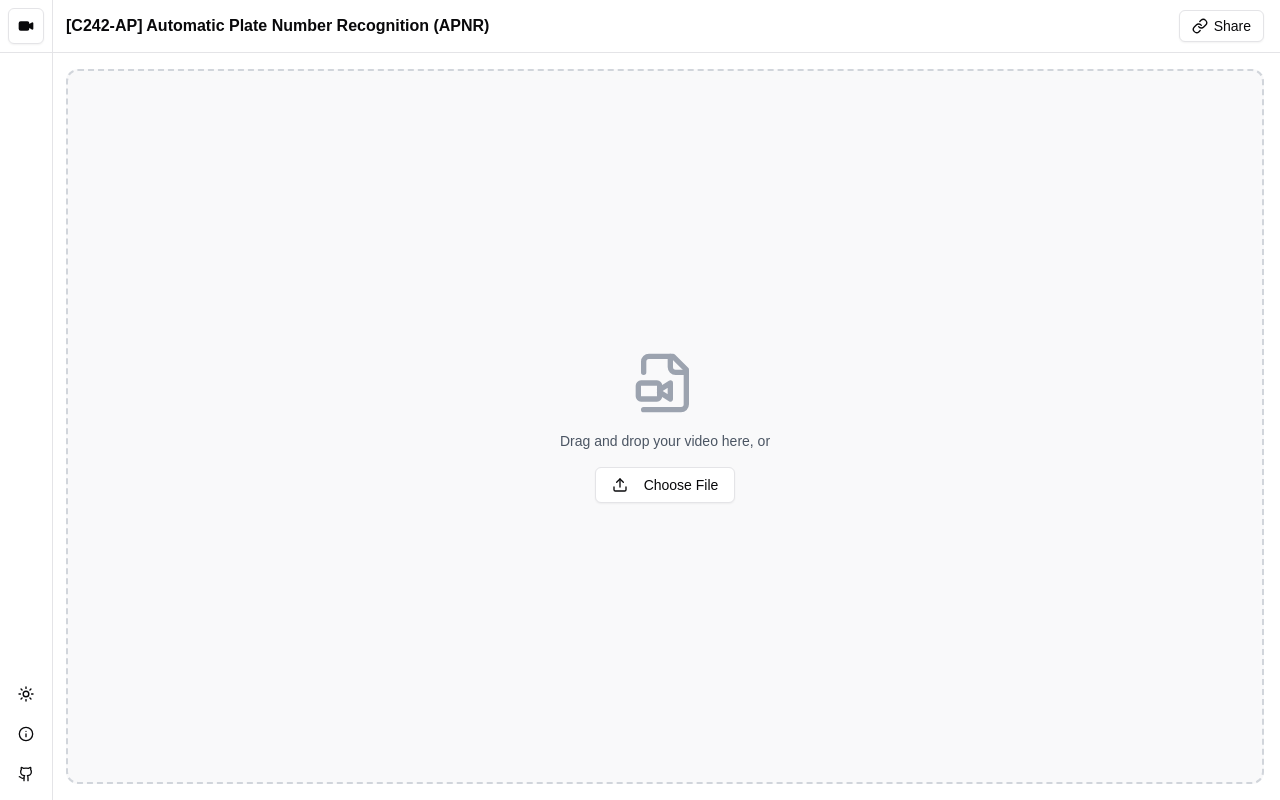
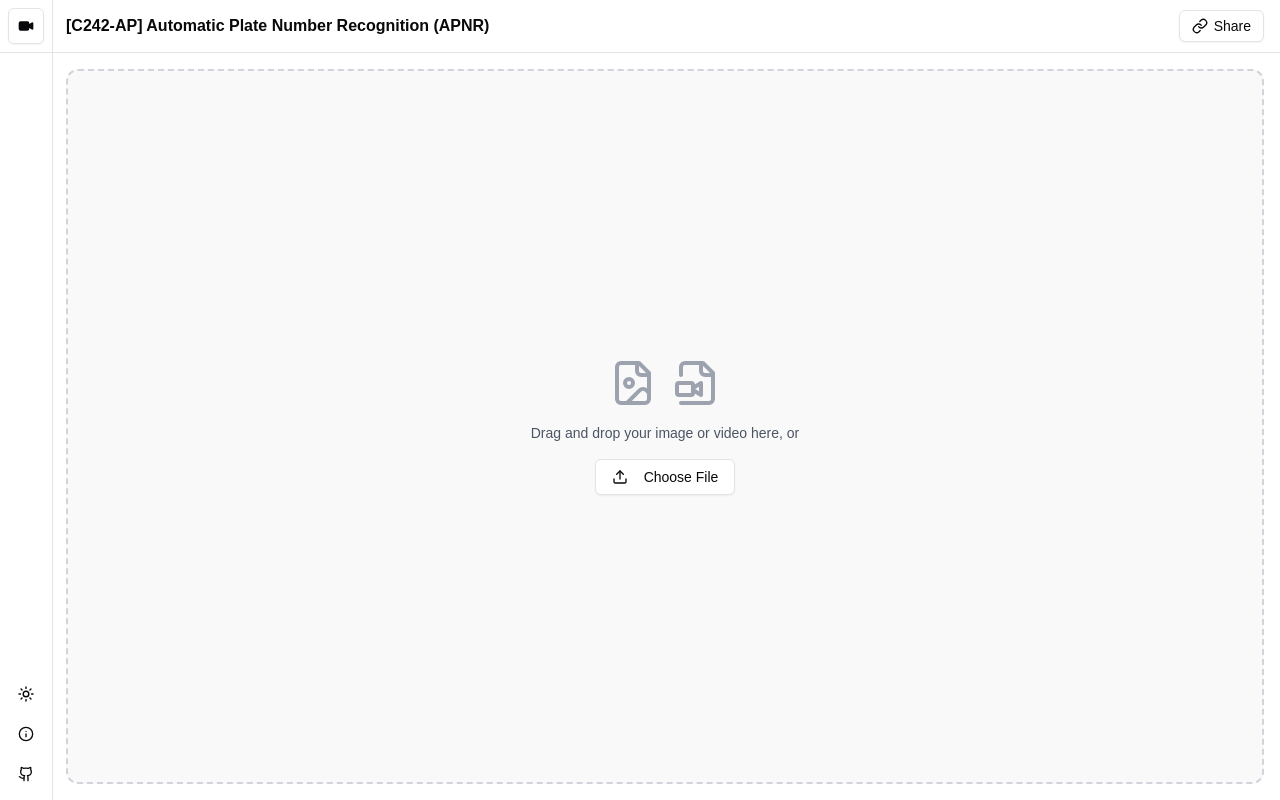
Before and after one commit to SyafiqMSI/anpr-bangkit-hg, a Next.js app: page / in a window 1280 px wide. Built offline with nearby package versions, Linux system fonts and the light colour scheme.

Commit message:
feat(api): post get 5000, flask

```diff
--- a/src/app/page.tsx
+++ b/src/app/page.tsx
@@ -10,6 +10,7 @@ import {
 } from '@/components/ui/tooltip';
 import { useToast } from '@/hooks/use-toast';
 import {
+  FileImage,
   FileVideo2,
   Github,
   LinkIcon,
@@ -23,15 +24,19 @@ import React, { useRef, useState } from 'react';
 import Link from 'next/link';
 import { Badge } from '@/components/ui/badge';
 import { ModeToggle } from '@/components/ui/mode-toggle';
+import Image from 'next/image';
+import { ProcessingStatus } from '@/components/processing-status';
 
-const VideoUpload: React.FC<{ onFileSelect: (file: File | null) => void }> = ({ onFileSelect }) => {
+const MediaUpload: React.FC<{ onFileSelect: (file: File | null) => void; onSubmit: (file: File) => void }> = ({ onFileSelect, onSubmit }) => {
   const [selectedFile, setSelectedFile] = useState<File | null>(null);
+  const [previewUrl, setPreviewUrl] = useState<string | null>(null);
   const fileInputRef = useRef<HTMLInputElement>(null);
 
   const handleFileSelect = (event: React.ChangeEvent<HTMLInputElement>) => {
     const file = event.target.files?.[0];
     if (file) {
       setSelectedFile(file);
+      setPreviewUrl(URL.createObjectURL(file));
       onFileSelect(file);
       console.log('Attach file:', file);
     }
@@ -39,6 +44,7 @@ const VideoUpload: React.FC<{ onFileSelect: (file: File | null) => void }> = ({
 
   const handleCancel = () => {
     setSelectedFile(null);
+    setPreviewUrl(null);
     onFileSelect(null);
   };
 
@@ -52,13 +58,16 @@ const VideoUpload: React.FC<{ onFileSelect: (file: File | null) => void }> = ({
     event.stopPropagation();
 
     const file = event.dataTransfer.files[0];
-    if (file && file.type.startsWith('video/')) {
+    if (file && (file.type.startsWith('video/') || file.type.startsWith('image/'))) {
       setSelectedFile(file);
+      setPreviewUrl(URL.createObjectURL(file));
+      onFileSelect(file);
     }
   };
 
   const handleSubmit = () => {
     if (selectedFile) {
+      onSubmit(selectedFile);
       console.log('Submitting file:', selectedFile);
     }
   };
@@ -69,28 +78,51 @@ const VideoUpload: React.FC<{ onFileSelect: (file: File | null) => void }> = ({
       onDragOver={handleDragOver}
       onDrop={handleDrop}
     >
-      <FileVideo2 className="w-16 h-16 text-gray-400 mb-4" />
-
-      <p className="text-sm text-gray-600 mb-4">
-        Drag and drop your video here, or
-      </p>
+      {!previewUrl ? (
+        <>
+          <div className="flex gap-4 mb-4">
+            <FileImage className="w-12 h-12 text-gray-400" />
+            <FileVideo2 className="w-12 h-12 text-gray-400" />
+          </div>
+          <p className="text-sm text-gray-600">
+            Drag and drop your image or video here, or
+          </p>
+        </>
+      ) : (
+        <div className="w-full max-w-[320px]">
+          {selectedFile?.type.startsWith('video/') ? (
+            <video controls className="w-full h-auto rounded-lg">
+              <source src={previewUrl} type={selectedFile?.type} />
+              Your browser does not support the video tag.
+            </video>
+          ) : (
+            <Image
+              src={previewUrl}
+              alt="Preview"
+              className="w-full h-auto rounded-lg"
+              width={320}
+              height={240}
+            />
+          )}
+        </div>
+      )}
 
       <input
         type="file"
         ref={fileInputRef}
         onChange={handleFileSelect}
-        accept="video/*"
+        accept="image/*,video/*"
         className="hidden"
       />
 
-      <div className="flex gap-4">
+      <div className="flex gap-4 mt-4">
         <Button variant="outline" onClick={() => fileInputRef.current?.click()}>
           <Upload className="mr-2 h-4 w-4" /> Choose File
         </Button>
 
         {selectedFile && (
           <Button onClick={handleSubmit} disabled={!selectedFile}>
-            Submit Video
+            Submit File
           </Button>
         )}
       </div>
@@ -114,6 +146,77 @@ const VideoUpload: React.FC<{ onFileSelect: (file: File | null) => void }> = ({
 export default function Dashboard() {
   const { toast } = useToast();
   const [selectedFile, setSelectedFile] = useState<File | null>(null);
+  const [isProcessing, setIsProcessing] = useState(false);
+  const [progress, setProgress] = useState(0);
+  const [processedResult, setProcessedResult] = useState<{
+    processedImage: string;
+    plates: string[];
+    text: string;
+    conf: number[];
+    region: string[];
+  } | null>(null);
+
+  const simulateProgress = () => {
+    let value = 0;
+    const interval = setInterval(() => {
+      value += 10;
+      setProgress(value);
+      if (value >= 100) {
+        clearInterval(interval);
+      }
+    }, 500);
+  };
+
+  const handleFileSubmit = async () => {
+    if (!selectedFile) return;
+    setIsProcessing(true);
+    simulateProgress();
+
+    try {
+      const formData = new FormData();
+      formData.append('image', selectedFile);
+
+      console.log('Sending request to server...');
+      const response = await fetch('http://127.0.0.1:5000/api/process-image', {
+        method: 'POST',
+        body: formData,
+      });
+
+      console.log('Response status:', response.status);
+      const data = await response.json();
+      console.log('Response data:', data);
+
+      if (!response.ok) {
+        throw new Error(data.error || `HTTP error! status: ${response.status}`);
+      }
+
+      setProcessedResult({
+        processedImage: `http://127.0.0.1:5000/output/${data.processed_image}`,
+        plates: data.detected_plates || [],
+        text: data.text,
+        conf: data.conf,
+        region: data.region,
+      });
+      console.log("data: ", data);
+      // console.log("result: ",processedResult);
+
+      toast({
+        title: 'Success',
+        description: 'File processed successfully',
+      });
+
+    } catch (error) {
+      console.error('Error details:', error);
+      toast({
+        title: 'Error',
+        description: (error as Error).message || 'Failed to process file. Please try again.',
+        variant: 'destructive',
+      });
+    } finally {
+      setIsProcessing(false);
+      setProgress(0);
+    }
+  };
 
   const handleShareClick = () => {
     navigator.clipboard.writeText('https://www.youtube.com/watch?v=dQw4w9WgXcQ');
@@ -286,7 +389,7 @@ export default function Dashboard() {
               className={`relative flex flex-col items-start gap-3 ${!selectedFile ? 'col-span-1 md:col-span-2' : ''
                 }`}
             >
-              <VideoUpload onFileSelect={setSelectedFile} />
+              <MediaUpload onFileSelect={setSelectedFile} onSubmit={handleFileSubmit} />
             </div>
 
             {selectedFile && (
@@ -295,7 +398,37 @@ export default function Dashboard() {
                   Output
                 </Badge>
                 <div className="flex items-center justify-center h-full">
-                  <p className="text-gray-600">Your output will appear here</p>
+                  <ProcessingStatus
+                    isProcessing={isProcessing}
+                    progress={progress}
+                  />
+                  {processedResult && !isProcessing && (
+                    <div className="flex flex-col gap-4 mb-2">
+                      <Image
+                        src={processedResult.processedImage}
+                        alt="Processed Image"
+                        className="rounded-xl"
+                        width={400}
+                        height={300}
+                      />
+                      <div>
+                        {/* <h2 className='flex flex-col gap-4 mt-2 mb-2 items-center justify-center'>Detected Plates</h2> */}
+                        <ul className="list-disc pl-5">
+                          {processedResult.plates.map((plate, index) => (
+                            <li key={index}>
+                              {plate} {processedResult.region[index]} {processedResult.conf[index].toFixed(2)}
+                            </li>
+                          ))}
+                        </ul>
+
+                      </div>
+                    </div>
+                  )}
+                  {!processedResult && !isProcessing && (
+                    <div className="flex flex-col gap-4 mt-4">
+                      <p className="text-gray-600">Your output will appear here</p>
+                    </div>
+                  )}
                 </div>
               </div>
             )}
```
